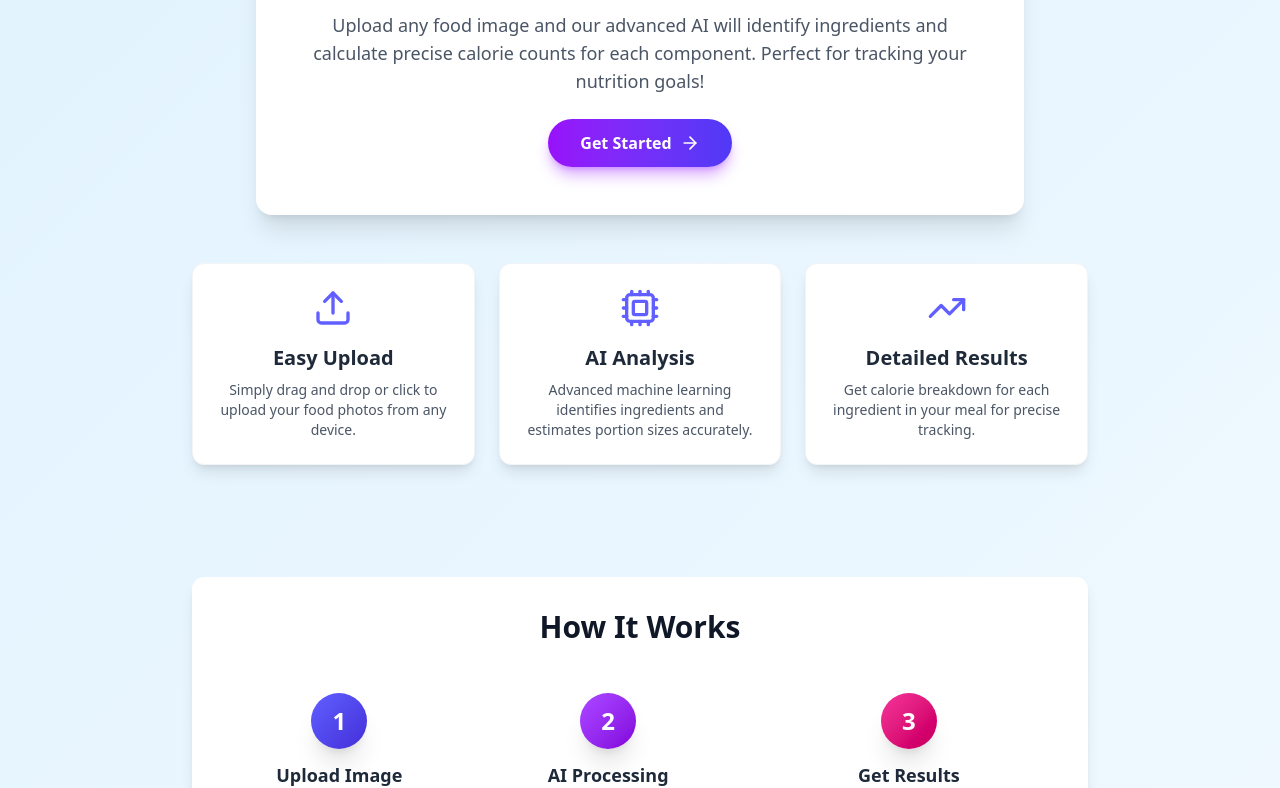
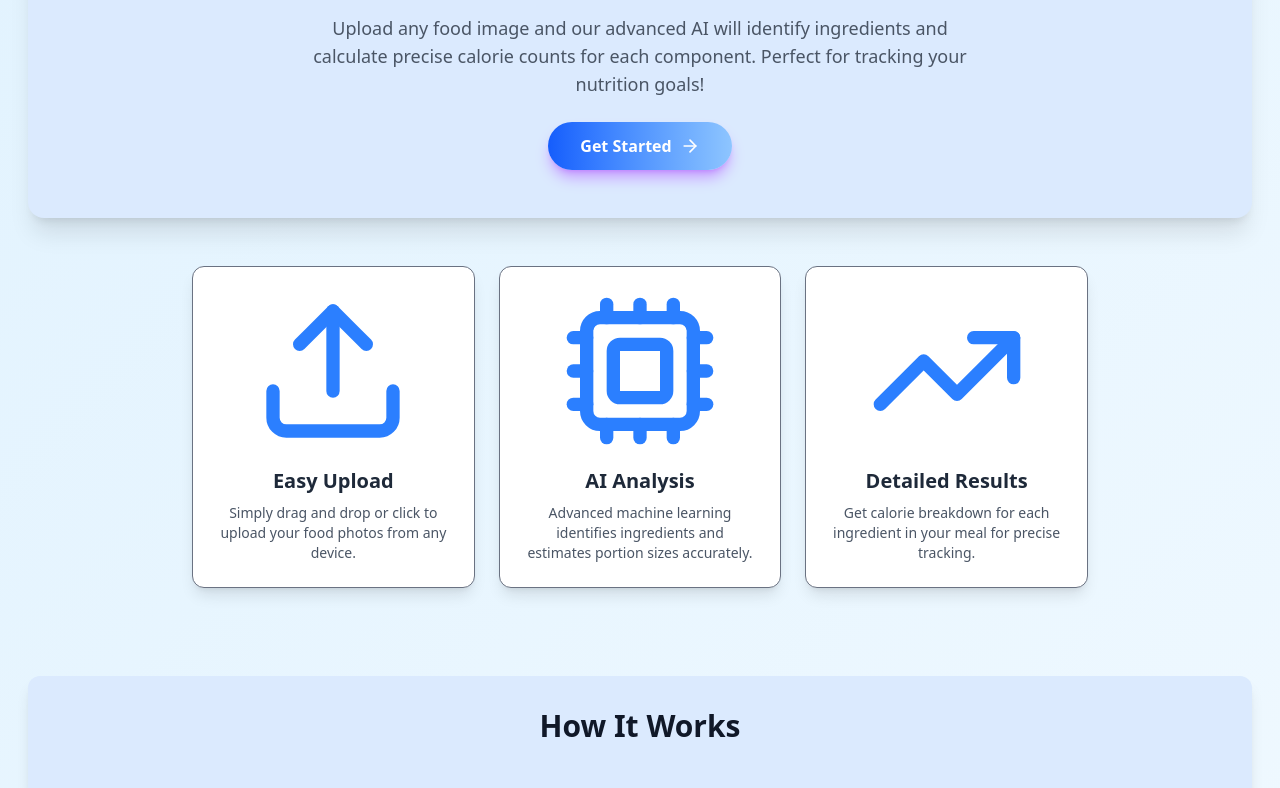
Before and after one commit to Thaseenthan/AI-Meal-Calorie-Detector, a React app in the folder Frontend/: page / in a window 1280 px wide. Shown: the part 433-1221 px from the top of the page. Built offline with nearby package versions, Linux system fonts and the light colour scheme; the HTML template or start-up script is replaced by a standard one.

Commit message:
style: enhance UI components with improved styling and layout adjustments in HomePage

```diff
--- a/Frontend/src/pages/HomePage.jsx
+++ b/Frontend/src/pages/HomePage.jsx
@@ -7,7 +7,7 @@ import { ArrowRight, Upload, Cpu, TrendingUp } from 'lucide-react';
  */
 const StepCard = ({ number, title, description, colorClass }) => (
   <div className="flex flex-col items-center text-center p-4 max-w-[180px] sm:max-w-none"> {/* Added max-w to prevent overlap on small screens */}
-    <div className={`w-14 h-14 flex items-center justify-center rounded-full text-white text-2xl font-bold mb-3 ${colorClass} shadow-xl`}> {/* Increased size, font, and shadow */}
+    <div className={`w-20 h-14 flex items-center justify-center rounded-full text-white text-2xl font-bold mb-3 ${colorClass} shadow-xl`}> {/* Increased size, font, and shadow */}
       {number}
     </div>
     <h4 className="text-lg font-semibold text-gray-800">{title}</h4>
@@ -19,8 +19,8 @@ const StepCard = ({ number, title, description, colorClass }) => (
  * Component for the main feature cards.
  */
 const FeatureCard = ({ icon, title, description }) => (
-  <div className="bg-white p-6 rounded-xl shadow-lg border border-gray-100 hover:shadow-xl transition duration-300 transform hover:-translate-y-1"> {/* Stronger shadow, subtle hover effect */}
-    <div className="text-indigo-500 mb-4 flex justify-center">{icon}</div> {/* Centered icon and increased bottom margin */}
+  <div className="bg-white p-6 rounded-xl shadow-lg border border-gray-500 hover:shadow-xl transition duration-300 transform hover:-translate-y-2 "> {/* Stronger shadow, subtle hover effect */}
+    <div className="text-blue-500 mb-4 flex justify-center">{icon}</div> {/* Centered icon and increased bottom margin */}
     <h4 className="text-xl font-bold text-gray-800 mb-2 text-center">{title}</h4> {/* Centered title */}
     <p className="text-gray-600 text-sm text-center">{description}</p> {/* Centered description */}
   </div>
@@ -34,9 +34,9 @@ const FeatureCard = ({ icon, title, description }) => (
  */
 const HomePage = ({ navigateTo }) => {
   return (
-    <div className="w-full p-4 flex flex-col items-center"> {/* Added flex-col and items-center to center content */}
+    <div className="w-full p-3 flex flex-col items-center "> {/* Added flex-col and items-center to center content */}
       {/* Hero Section - Adjusted background gradient and padding */}
-      <header className="text-center w-full max-w-2xl p-10 mb-8 rounded-3xl bg-gradient-to-br from-indigo-50 to-purple-50 shadow-inner">
+      <header className="text-center w-full  p-10 mb-8 rounded-3xl bg-linear-to-br from-blue-600 to-purple-100 shadow-inner">
         <div className="flex flex-col items-center">
             <span className="text-4xl">🍎</span>
             <h1 className="text-5xl font-extrabold text-gray-900 mt-3">
@@ -49,7 +49,7 @@ const HomePage = ({ navigateTo }) => {
       </header>
 
       {/* Main Call to Action Card - Adjusted shadow, border, and button styling */}
-      <div className="bg-white p-8 sm:p-12 rounded-2xl shadow-xl border-t-8 border-indigo-500 mb-12 transform hover:scale-[1.01] transition duration-300 max-w-3xl w-full"> {/* Stronger shadow, thicker top border */}
+      <div className="bg-blue-100 p-8 sm:p-12 rounded-2xl shadow-xl border-t-15 border-indigo-800 mb-12 transform hover:scale-[1.01] transition duration-300 max-auto w-full"> {/* Stronger shadow, thicker top border */}
         <div className="flex justify-center text-4xl mb-4 space-x-2">
             <span role="img" aria-label="robot">🤖</span>
             <span role="img" aria-label="phone">📱</span>
@@ -62,7 +62,7 @@ const HomePage = ({ navigateTo }) => {
         <div className="flex justify-center">
             <button
                 onClick={() => navigateTo('analyze')}
-                className="px-8 py-3 bg-gradient-to-r from-purple-600 to-indigo-600 text-white font-semibold rounded-full shadow-lg shadow-purple-500/50 hover:from-purple-700 hover:to-indigo-700 transition duration-300 transform hover:-translate-y-1 flex items-center group" // Added group for hover effects
+                className="px-8 py-3 bg-linear-to-r from-blue-600 to-blue-300 text-white font-semibold rounded-full shadow-lg shadow-purple-500/50 hover:from-blue-900 hover:to-blue-700 transition duration-300 transform hover:-translate-y-1 flex items-center group" // Added group for hover effects
             >
                 Get Started
                 <ArrowRight className="w-5 h-5 ml-2 group-hover:translate-x-1 transition-transform duration-200" /> {/* Arrow animation on hover */}
@@ -73,45 +73,45 @@ const HomePage = ({ navigateTo }) => {
       {/* Feature Grid - Increased icon size and centered content */}
       <div className="grid grid-cols-1 md:grid-cols-3 gap-6 mb-12 w-full max-w-4xl"> {/* Adjusted max-width */}
         <FeatureCard
-          icon={<Upload className="w-10 h-10 mx-auto" />} // Larger icon, centered
+          icon={<Upload className="w-50 h-40 mx-auto" />} // Larger icon, centered
           title="Easy Upload"
           description="Simply drag and drop or click to upload your food photos from any device."
         />
         <FeatureCard
-          icon={<Cpu className="w-10 h-10 mx-auto" />} // Larger icon, centered
+          icon={<Cpu className="w-50 h-40 mx-auto" />} // Larger icon, centered
           title="AI Analysis"
           description="Advanced machine learning identifies ingredients and estimates portion sizes accurately."
         />
         <FeatureCard
-          icon={<TrendingUp className="w-10 h-10 mx-auto" />} // Larger icon, centered
+          icon={<TrendingUp className="w-50 h-40 mx-auto" />} // Larger icon, centered
           title="Detailed Results"
           description="Get calorie breakdown for each ingredient in your meal for precise tracking."
         />
       </div>
 
       {/* How It Works Section - Adjusted layout and colors */}
-      <div className="text-center mt-16 p-8 bg-white rounded-xl shadow-lg w-full max-w-4xl"> {/* Adjusted max-width */}
+      <div className="text-center mt-10 p-8 bg-blue-100 rounded-xl shadow-lg w-full max-auto"> {/* Adjusted max-width */}
         <h2 className="text-3xl font-extrabold text-gray-900 mb-8">How It Works</h2>
-        <div className="flex justify-around items-start flex-col sm:flex-row space-y-8 sm:space-y-0 sm:space-x-4"> {/* Changed to flex-col for mobile, flex-row for sm+ */}
+        <div className="flex justify-around items-start flex-col sm:flex-row space-y-10 sm:space-y-0 sm:space-x-4"> {/* Changed to flex-col for mobile, flex-row for sm+ */}
           <StepCard
             number={1}
             title="Upload Image"
             description="Take or upload a photo of your meal."
-            colorClass="bg-gradient-to-br from-indigo-500 to-indigo-700" // Gradient color
+            colorClass="bg-gradient-to-br from-indigo-200 to-indigo-700 " // Gradient color
           />
           {/* Removed explicit ArrowRight here, as the image doesn't show it for desktop */}
           <StepCard
             number={2}
             title="AI Processing"
             description="Our AI analyzes and identifies all ingredients."
-            colorClass="bg-gradient-to-br from-purple-500 to-purple-700" // Gradient color
+            colorClass="bg-linear-to-br from-purple-200 to-purple-700" // Gradient color
           />
           {/* Removed explicit ArrowRight here */}
           <StepCard
             number={3}
             title="Get Results"
             description="View detailed calorie breakdown and total count."
-            colorClass="bg-gradient-to-br from-pink-500 to-pink-700" // Gradient color
+            colorClass="bg-gradient-to-br from-pink-200 to-pink-700" // Gradient color
           />
         </div>
       </div>
```
